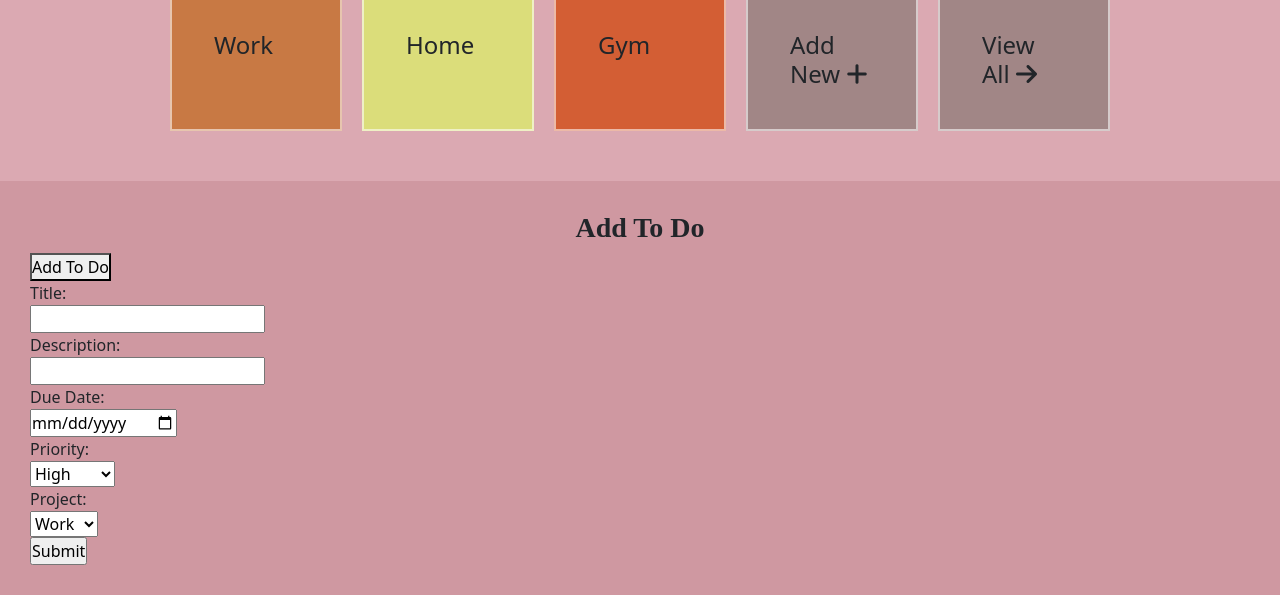
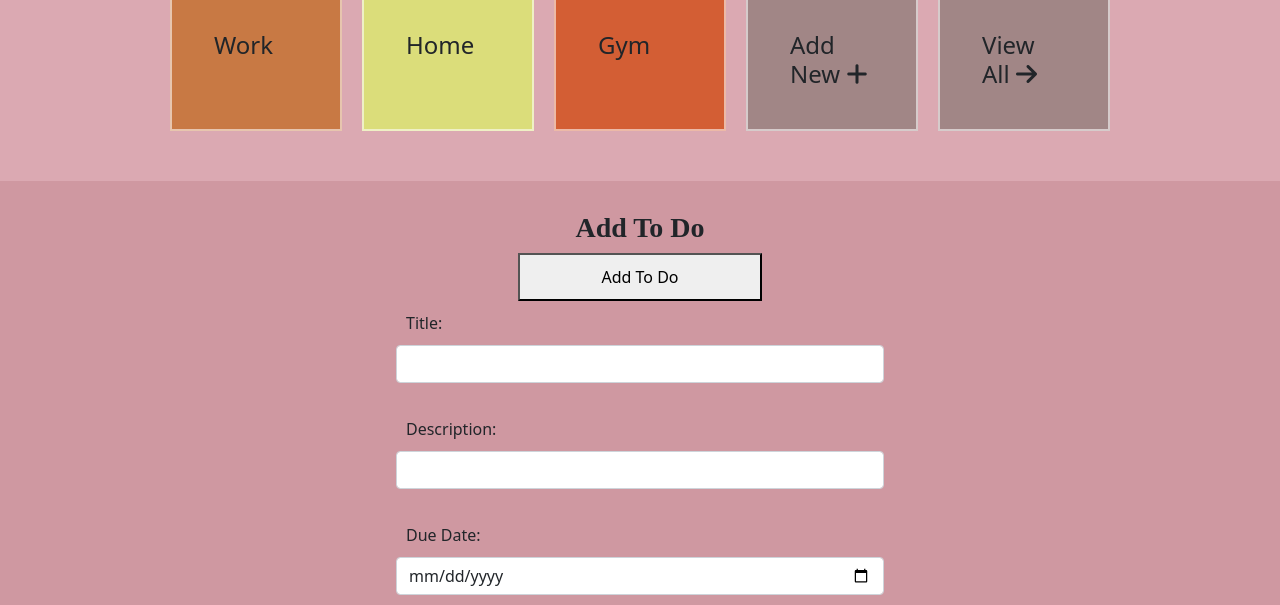
Before and after one commit to SajjadAhmad14/JS-TO-DO, a website built with webpack: page dist/index.html in a window 1280 px wide. Both pictures are taken after a click on the button "Add To Do". Shown: the part 195-800 px from the top of the page. Built offline with nearby package versions, Linux system fonts and the light colour scheme.

Commit message:
Styled the add todo form

```diff
--- a/src/addToDo.js
+++ b/src/addToDo.js
@@ -6,32 +6,34 @@ const addToDoForm = (() => {
   const todoForm = (()=> {
     const todoContainer = document.getElementById('todo-form');
     const todoForm = document.createElement('form');
-    // const optionValue = function (project) {
-    //   for(let i=0; i<Projects.length; i++) {
-    //     const opt = document.createElement('option');
-    //     opt.textContent = Projects[i].title;
-    //     opt.value = Projects[i].title;
-    //     project.appendChild(opt);
-    //   }
-    // };
+
     todoForm.innerHTML = `
-        <label for="title">Title:</label><br>
-        <input type="text" id="title" name="title" required><br>
-        <label for="description">Description:</label><br>
-        <input type="text" id="description" name="description" required><br>
-        <label for="duedate">Due Date:</label><br>
-        <input type="date" id="duedate" name="duedate" required><br>
-        <label for="priority">Priority:</label><br>
-        <select name="priority" id="priority">
+        <div class="form-group">
+        <label for="title">Title:</label>
+        <input type="text" id="title" name="title" class="form-control" required><br>
+        </div>
+        <div class="form-group">
+        <label for="description">Description:</label>
+        <input type="text" id="description" name="description" class="form-control" required><br>
+        </div>
+        <div class="form-group">
+        <label for="duedate">Due Date:</label>
+        <input type="date" id="duedate" name="duedate" class="form-control" required><br>
+        </div>
+        <div class="form-group">
+        <label for="priority">Priority:</label>
+        <select name="priority" id="priority" class="form-control">
           <option value="high">High</option>
           <option value="medium">Medium</option>
           <option value="low">Low</option>
         </select><br>
-        <label for="project">Project:</label><br>
+        </div>
+        <label for="project">Project:</label>
     `;
     const select = document.createElement('select');
     select.setAttribute('id', 'project');
     select.setAttribute('name', 'project');
+    select.setAttribute('class', 'form-control');
     for (let i = 0; i < Projects.length; i++) {
       const option = document.createElement('option');
       option.value = Projects[i].title;
@@ -41,9 +43,10 @@ const addToDoForm = (() => {
     todoForm.appendChild(select);
     const br = document.createElement('br');
     todoForm.appendChild(br);
-    const submitBtn = document.createElement('INPUT')
+    const submitBtn = document.createElement('INPUT');
     submitBtn.setAttribute('id', 'submit');
     submitBtn.setAttribute('type', 'submit');
+    submitBtn.classList.add('btn','btn-primary');
     todoForm.appendChild(submitBtn);
     todoContainer.appendChild(todoForm);
     return todoForm;
@@ -54,12 +57,7 @@ const addToDoForm = (() => {
     document.getElementById('todo-form').style.display = 'none';
   });
 
-  const test = ((e) => {
-    e.preventDefault();
-    console.log("Hello");
-  })
-
-  return { hideForm, todoForm, test };
+  return { hideForm, todoForm };
 })();
 
 export default addToDoForm;
--- a/src/index.js
+++ b/src/index.js
@@ -8,6 +8,8 @@ import Project from './addProject';
 import Projects from './project';
 import addToDoForm from './addToDo';
 import items from './toDoItems';
+
+
 window.addEventListener('DOMContentLoaded', ProjectForm.hideForm);
 
 //selectors
--- a/src/style.css
+++ b/src/style.css
@@ -79,3 +79,24 @@
   font-size: 28px;
   font-weight: bold;
 }
+
+.add-todo-btn {
+  display: block;
+  width: 20%;
+  margin: 0 auto;
+  padding: 10px;
+}
+
+.todo-form {
+  width: 40%;
+  margin: 0 auto;
+}
+
+label {
+  margin: 10px;
+}
+
+.btn {
+  width: 30%;
+  margin: 0 auto;
+}
```
Also changed, not shown: dist/index.html, dist/main.js.
